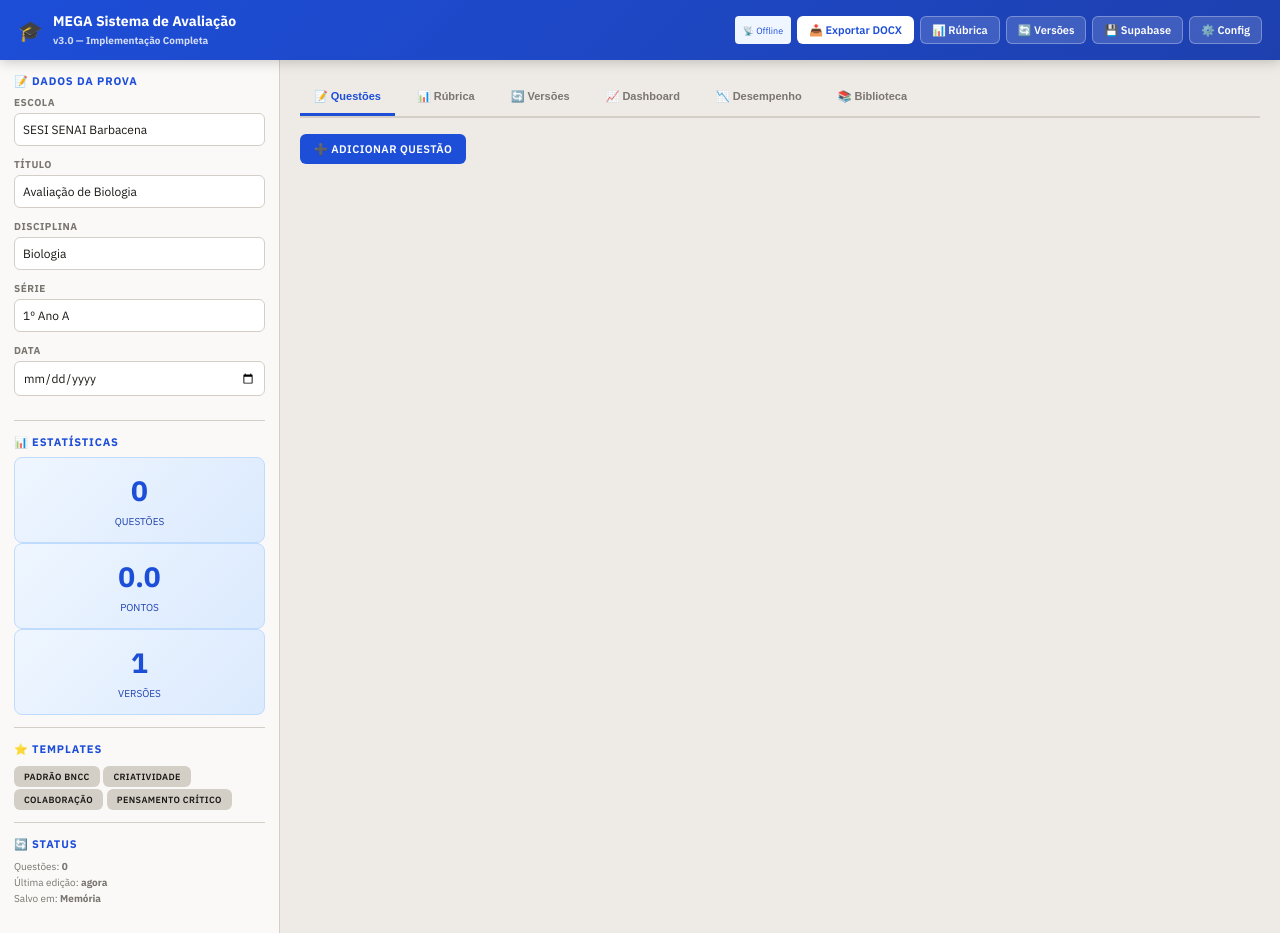
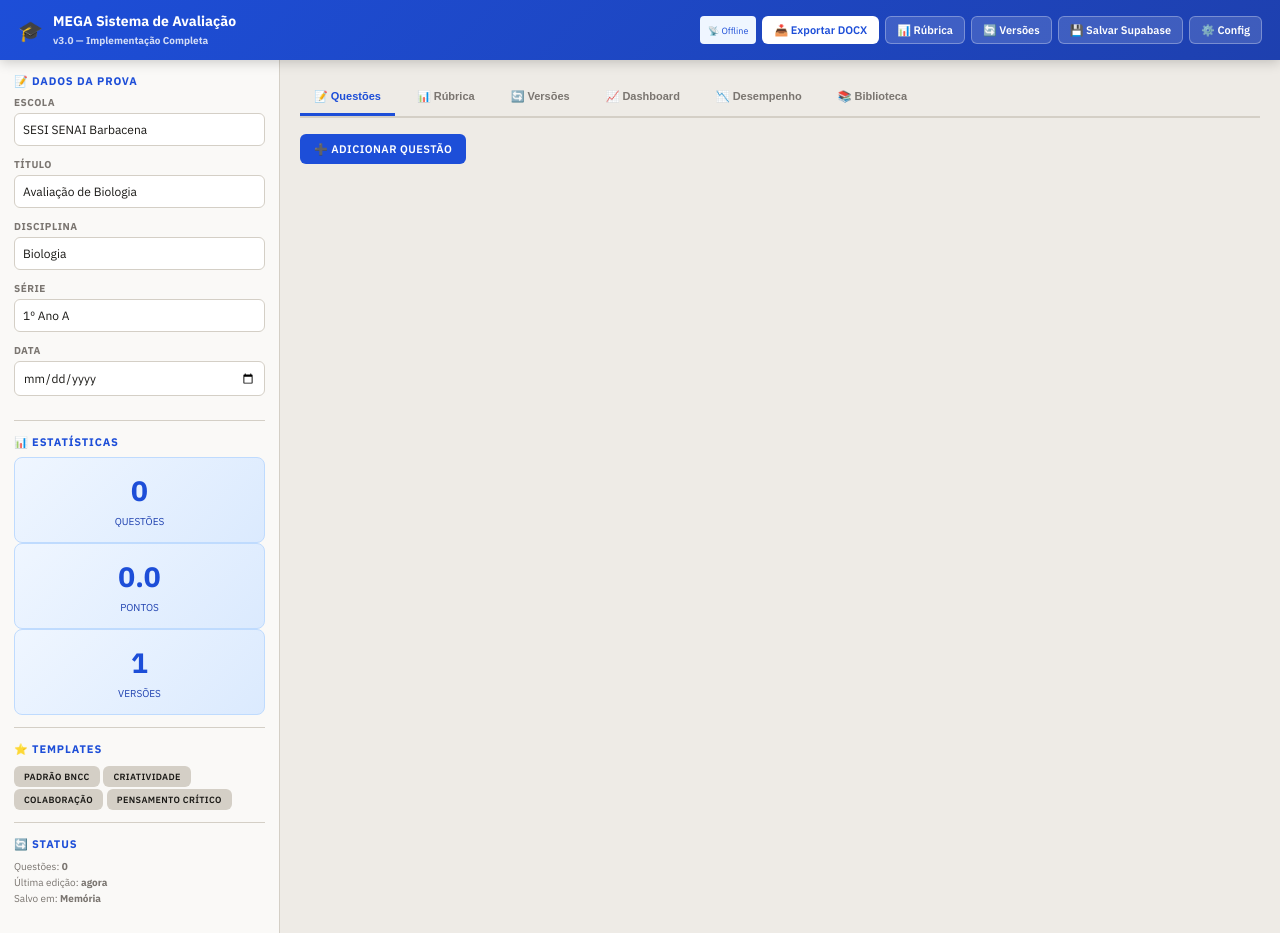
Before and after one commit to Lafabio/AprovAI, a plain HTML site: page index.html in a window 1280 px wide. Drawn offline with nearby package versions, Linux system fonts and the light colour scheme.

Commit message:
fix: rename topbar save button to Supabase

```diff
--- a/index.html
+++ b/index.html
@@ -92,7 +92,7 @@ body{font-family:'IBM Plex Sans',sans-serif;background:var(--bg);color:var(--tx)
     <button class="tbtn prime" onclick="exportarProvaDocx()">📥 Exportar DOCX</button>
     <button class="tbtn" onclick="abrirModalRubrica()">📊 Rúbrica</button>
     <button class="tbtn" onclick="abrirModalVersoes()">🔄 Versões</button>
-    <button class="tbtn" onclick="salvarSupabase()">💾 Supabase</button>
+    <button class="tbtn" onclick="salvarSupabase()">💾 Salvar Supabase</button>
     <button class="tbtn" onclick="abrirConfiguracao()">⚙️ Config</button>
   </div>
 </div>
```
